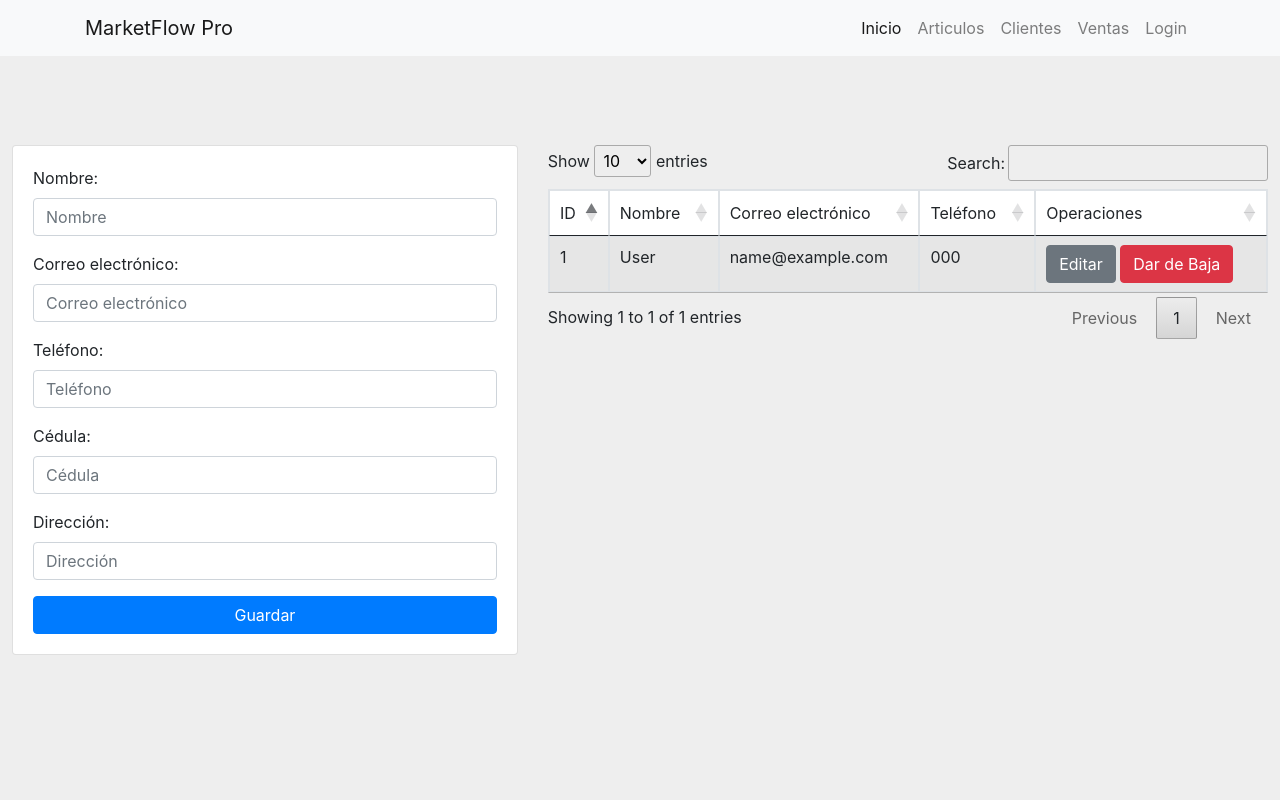
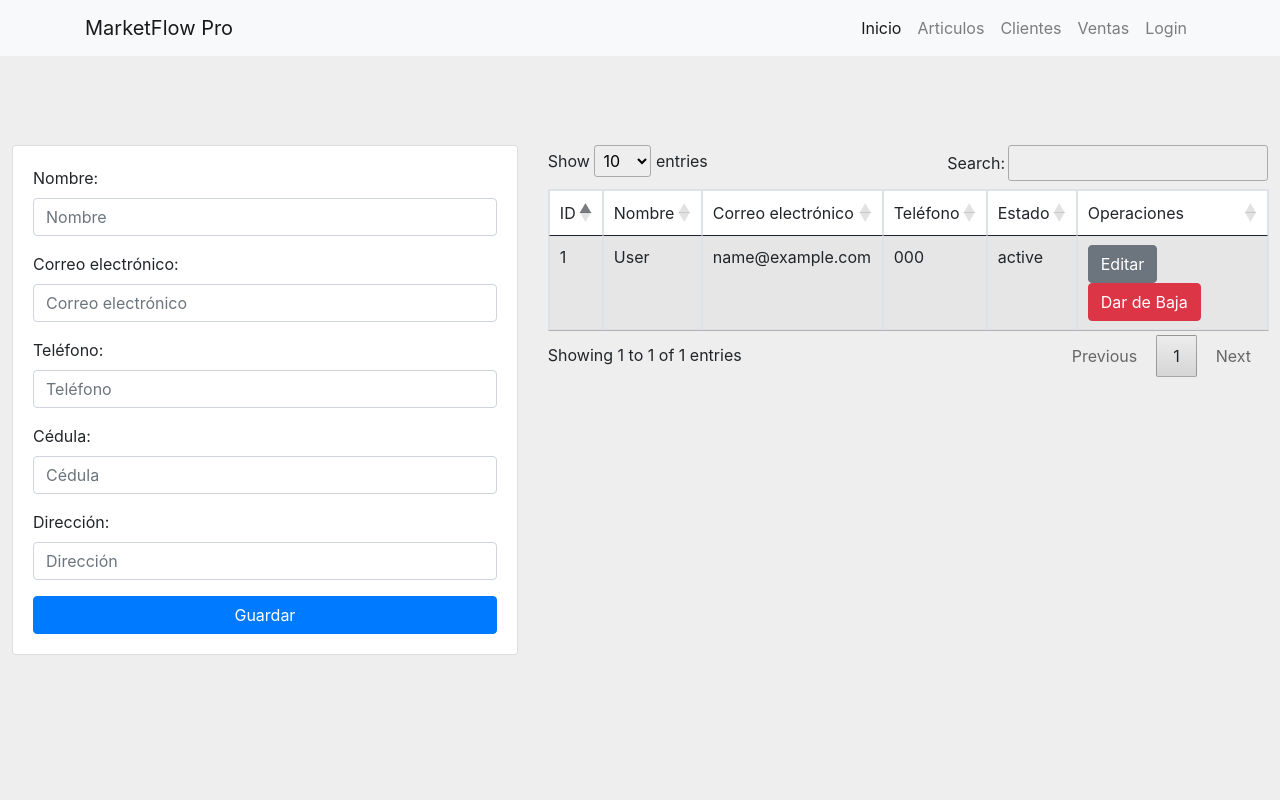
Before and after one commit to guerrerojorgeuees/ueesdesarrolloweb, a Flask app: template app/templates/cliente/cliente.html in a window 1280 px wide. Run offline with Flask 3, Linux system fonts and the light colour scheme; the template is opened without the code that fills it: most values are stand-ins (such as "Sample title", 1, 10 or a date in 2020); parts of the project's set-up code (start-up, migrations or seed data) failed here and were passed over; some libraries are stand-ins or nearby versions.

Commit message:
Cambios completos para pantalla de crud clientes

```diff
--- a/app/templates/cliente/cliente.html
+++ b/app/templates/cliente/cliente.html
@@ -54,6 +54,7 @@
             <td>Nombre</td>
             <td>Correo electrónico</td>
             <td>Teléfono</td>
+            <td>Estado</td>
             <td>Operaciones</td>
           </tr>
         </thead>
@@ -64,6 +65,16 @@
               <td>{{cliente.fullname}}</td>
               <td>{{cliente.email}}</td>
               <td>{{cliente.phone}}</td>
+              <td>
+                {% if cliente.estado == 'A' %}
+                <span style="color: green;">Activo</span>
+              {% elif cliente.estado == 'I' %}
+                <span style="color: red;">Inactivo</span>
+              {% else %}
+                {{cliente.estado}}
+              {% endif %}
+
+              </td>
               <td>
                 <a href="/edit/{{cliente.id}}" class="btn btn-secondary">Editar</a>
                 <a href="/delete/{{cliente.id}}" class="btn btn-danger btn-delete">Dar de Baja</a>
```
